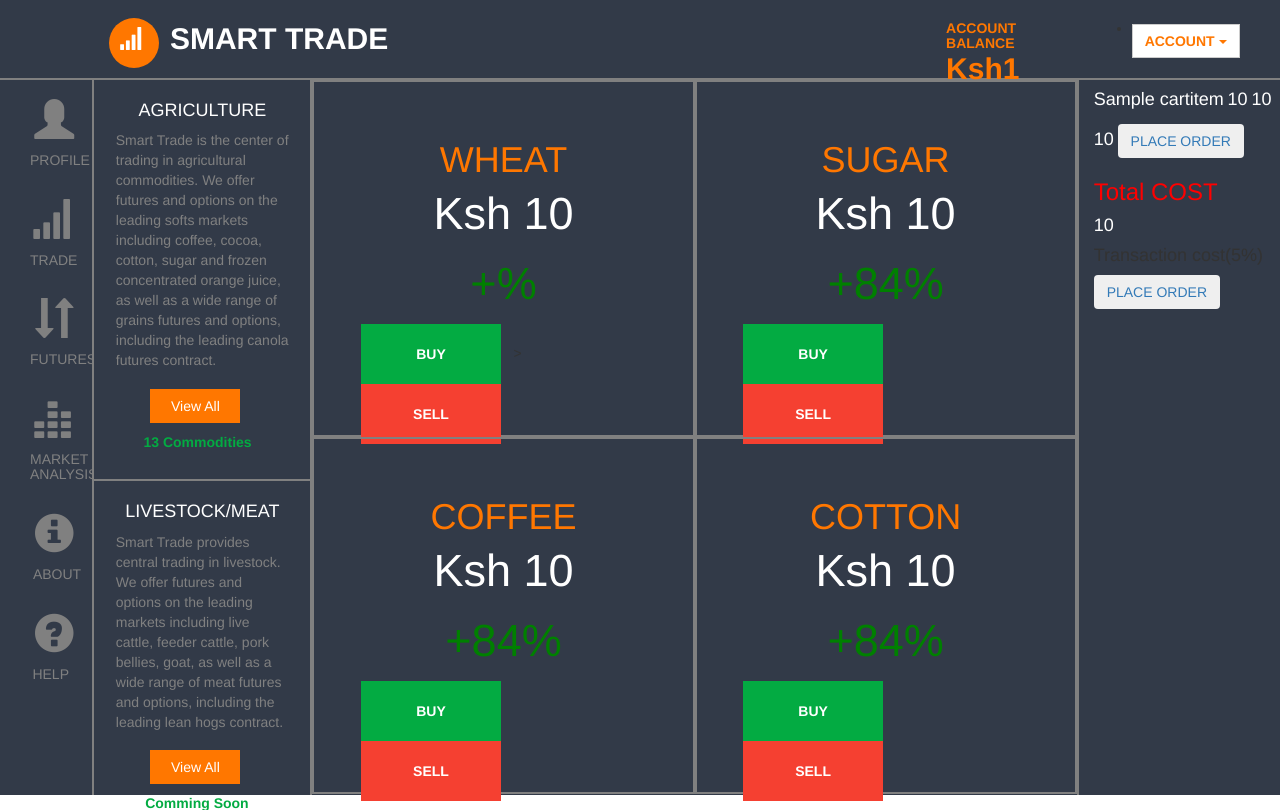
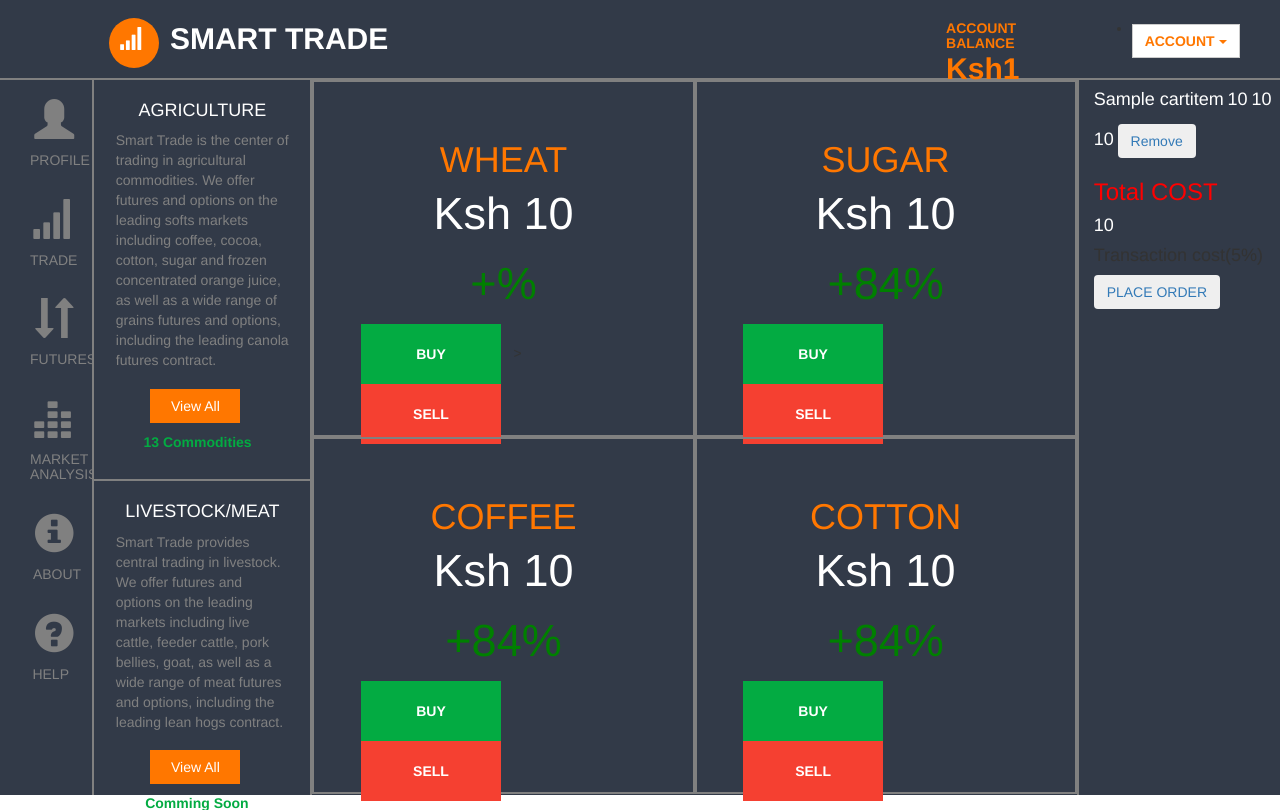
Before and after one commit to nevooronni/Smart_Trade, a Django app: page / in a window 1280 px wide. Shown: the top 810 px of the page. Run offline with Django 3.2, Linux system fonts and the light colour scheme; a user stored in the database is signed in; tables that the repository leaves empty hold one stand-in row (values such as "Sample post"); some libraries are stand-ins or nearby versions.

Commit message:
added remove cartitem functionality

```diff
--- a/app/templates/all-app/landing_page.html
+++ b/app/templates/all-app/landing_page.html
@@ -398,7 +398,7 @@
             <h4 style="display: inline-block; color: #fff;">{{item.price}}</h4>
             <h4 style="display: inline-block; color: #fff;">{{item.quantity}}</h4>
             <h4 style="display: inline-block; color: #fff;">{{item.subtotal}}</h4>
-            <a href="{% url 'delete_item' %}"><button class="btn">PLACE ORDER</button></a>
+            <a href="{% url 'remove_item' item.id %}"><button class="btn">Remove</button></a>
             <br>
           {% endfor %}
             <h3 style="color: red;">Total COST</h3>
```
